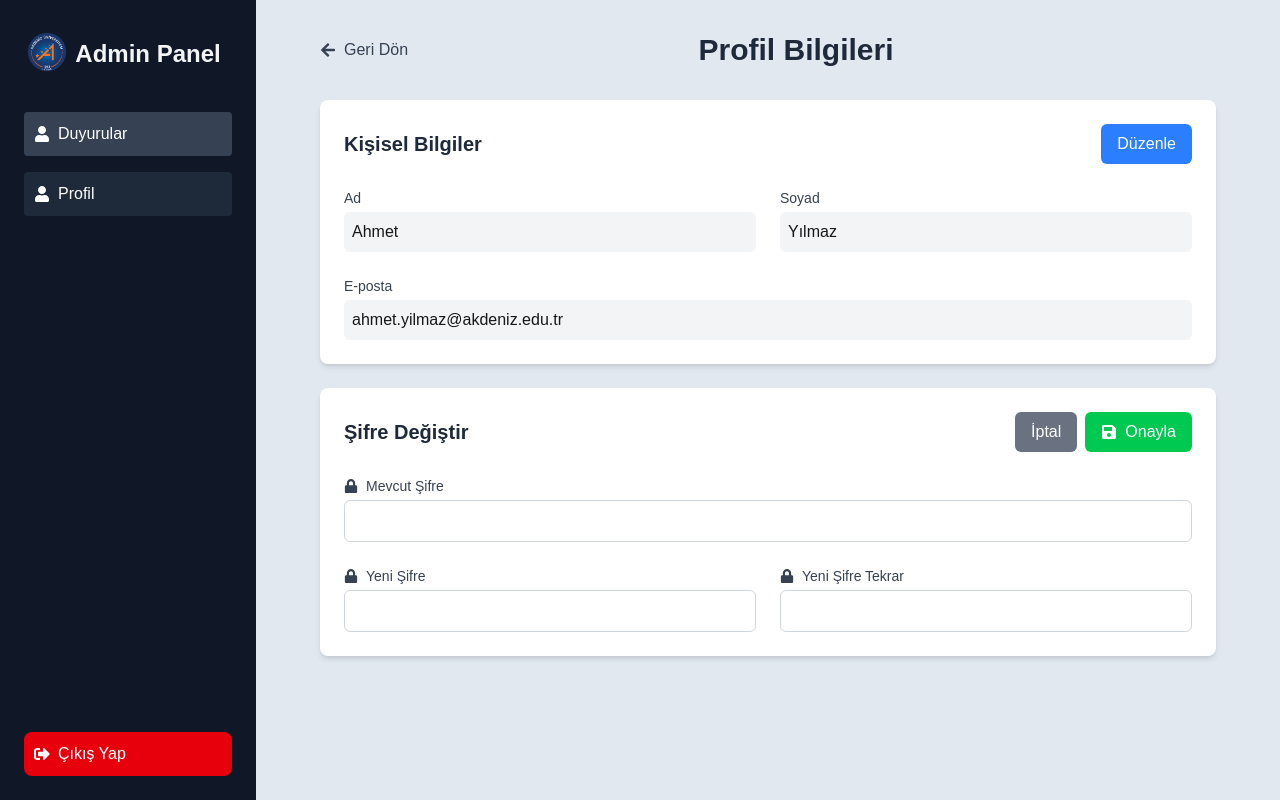
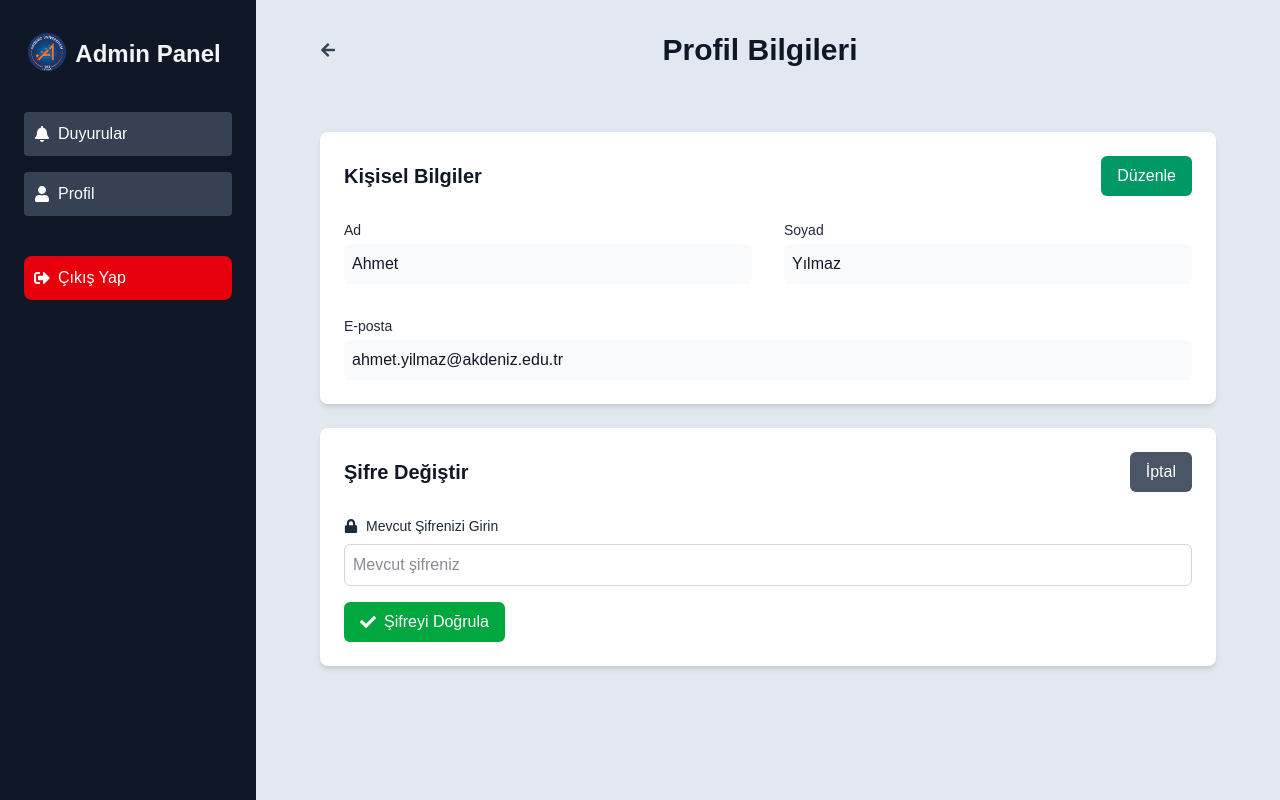
Before and after one commit to ozzlems/admin-paneli, a Next.js app: page /profil in a window 1280 px wide. Both pictures are taken after a click on the button "Şifre Değiştir". Built offline with nearby package versions, Linux system fonts and the light colour scheme.

Commit message:
profil sayfası tamamlandı

```diff
--- a/src/app/profil/page.tsx
+++ b/src/app/profil/page.tsx
@@ -1,14 +1,18 @@
 'use client';
 import { useRouter } from "next/navigation";
 import { useState } from "react";
-import { FaUser, FaLock, FaEnvelope, FaSave, FaSignOutAlt, FaArrowLeft } from "react-icons/fa";
+import { FaUser, FaLock, FaEnvelope, FaSave, FaSignOutAlt, FaArrowLeft, FaBell, FaCheck } from "react-icons/fa";
 
 export default function ProfilePage() {
   const router = useRouter();
   const [editMode, setEditMode] = useState(false);
   const [passwordEditMode, setPasswordEditMode] = useState(false);
+  const [currentPasswordVerified, setCurrentPasswordVerified] = useState(false);
 
-  // Örnek kullanıcı verileri
+  const [passwordError, setPasswordError] = useState("");
+  const [confirmPasswordError, setConfirmPasswordError] = useState("");
+
+  const currentUserPassword = "123456";
   const [userData, setUserData] = useState({
     name: "Ahmet",
     surname: "Yılmaz",
@@ -21,30 +25,74 @@ export default function ProfilePage() {
   const handleInputChange = (e: React.ChangeEvent<HTMLInputElement>) => {
     const { name, value } = e.target;
     setUserData(prev => ({ ...prev, [name]: value }));
+    setPasswordError("");
+    setConfirmPasswordError("");
   };
 
   const handleSaveProfile = () => {
-    // Profil bilgilerini kaydetme işlemi
     console.log("Profil bilgileri kaydedildi:", userData);
     setEditMode(false);
-    // Burada API çağrısı yapılabilir
+  };
+
+  const verifyCurrentPassword = () => {
+    if (!userData.currentPassword) {
+      setPasswordError("Lütfen mevcut şifrenizi girin");
+      return;
+    }
+
+    if (userData.currentPassword !== currentUserPassword) {
+      setPasswordError("Mevcut şifreniz yanlış!");
+      return;
+    }
+
+    setCurrentPasswordVerified(true);
+    setPasswordError("");
   };
 
   const handlePasswordChange = () => {
-    if (userData.newPassword !== userData.confirmPassword) {
-      alert("Yeni şifreler eşleşmiyor!");
+    if (userData.newPassword.length < 6) {
+      setPasswordError("Yeni şifre en az 6 karakter olmalıdır!");
       return;
     }
+
+    if (userData.newPassword !== userData.confirmPassword) {
+      setConfirmPasswordError("Yeni şifreler eşleşmiyor!");
+      return;
+    }
+
     console.log("Şifre değiştirildi:", userData);
     setPasswordEditMode(false);
-    // Burada şifre değiştirme API çağrısı yapılabilir
+    setCurrentPasswordVerified(false);
+    alert("Şifreniz başarıyla değiştirildi!");
+
+    setUserData(prev => ({
+      ...prev,
+      currentPassword: "",
+      newPassword: "",
+      confirmPassword: ""
+    }));
   };
 
-  return (
+  const cancelPasswordChange = () => {
+    setPasswordEditMode(false);
+    setCurrentPasswordVerified(false);
+    setPasswordError("");
+    setConfirmPasswordError("");
+    setUserData(prev => ({
+      ...prev,
+      currentPassword: "",
+      newPassword: "",
+      confirmPassword: ""
+    }));
+  };
+
+  return(
+
     <div className="flex min-h-screen">
       {/* Sidebar - Diğer sayfayla aynı */}
      <div className="w-64 bg-gray-900 text-white p-6 flex flex-col gap-6">
           <div className="flex items-left gap-2 mb-4 mt-2 mr-2 justify-center">
+            {/* Akdeniz İkonu */}
             <img src="/akdeniz.png" alt="Akdeniz Icon" className="w-10 h-10" />
             <h2 className="text-2xl font-bold text-left text-gray-100 mt-1.5">
               Admin Panel
@@ -55,14 +103,17 @@ export default function ProfilePage() {
               className="mb-4 p-2.5 rounded-sm bg-gray-700 cursor-pointer hover:bg-gray-600 flex items-center gap-2"
               onClick={() => router.push("/eski-duyurular")}
             >
-            <FaUser /> Duyurular
+              <FaBell /> Duyurular
             </li>
-          <li className="mb-4 p-2.5 rounded-sm bg-gray-800 cursor-pointer flex items-center gap-2">
+            <li
+              className="mb-4 p-2.5 rounded-sm bg-gray-700 cursor-pointer hover:bg-gray-600 flex items-center gap-2"
+              onClick={() => router.push("/profil")}
+            >
               <FaUser /> Profil
             </li>
           </ul>
           <button
-          className="flex items-center gap-2 bg-red-600 p-2.5 rounded-lg hover:bg-red-700 mt-auto"
+            className="flex items-center gap-2 bg-red-600 p-2.5 rounded-lg hover:bg-red-700"
             onClick={() => router.push("/login")}
           >
             <FaSignOutAlt /> Çıkış Yap
@@ -70,28 +121,28 @@ export default function ProfilePage() {
         </div>
 
       {/* Ana İçerik */}
-      <div className="flex-1 bg-slate-200 p-8">
+      <div className="flex-1 bg-slate-200 p-8 ">
         <div className="max-w-4xl mx-auto">
           {/* Başlık ve Geri Butonu */}
-          <div className="flex items-center justify-between mb-8">
+          <div className="flex items-center justify-between mb-8 ">
             <button
               onClick={() => router.back()}
-              className="flex items-center gap-2 text-gray-700 hover:text-gray-900"
+              className="flex items-center gap-2 text-gray-700 hover:text-gray-800 hover:scale-105 font-medium "
             >
-              <FaArrowLeft /> Geri Dön
+              <FaArrowLeft />
             </button>
-            <h1 className="text-3xl font-bold text-gray-800">Profil Bilgileri</h1>
-            <div className="w-8"></div> {/* Boş div for spacing */}
+            <h1 className="text-3xl font-bold text-gray-900">Profil Bilgileri</h1>
+            <div className="w-8  "></div> {/* Boş div for spacing */}
           </div>
 
           {/* Profil Bilgileri Kartı */}
-          <div className="bg-white rounded-lg shadow-md p-6 mb-6">
+          <div className="bg-white rounded-lg shadow-md p-6 mb-6 mt-16">
             <div className="flex justify-between items-center mb-6">
-              <h2 className="text-xl font-semibold text-gray-800">Kişisel Bilgiler</h2>
+              <h2 className="text-xl font-semibold text-gray-900">Kişisel Bilgiler</h2>
               {!editMode ? (
                 <button
                   onClick={() => setEditMode(true)}
-                  className="bg-blue-500 text-white px-4 py-2 rounded-md hover:bg-blue-600 transition-colors"
+                  className="bg-emerald-600 text-white px-4 py-2 rounded-md hover:bg-emerald-800 transition-colors font-medium"
                 >
                   Düzenle
                 </button>
@@ -99,13 +150,13 @@ export default function ProfilePage() {
                 <div className="flex gap-2">
                   <button
                     onClick={() => setEditMode(false)}
-                    className="bg-gray-500 text-white px-4 py-2 rounded-md hover:bg-gray-600 transition-colors"
+                    className="bg-gray-600 text-white px-4 py-2 rounded-md hover:bg-gray-700 transition-colors font-medium"
                   >
                     İptal
                   </button>
                   <button
                     onClick={handleSaveProfile}
-                    className="bg-green-500 text-white px-4 py-2 rounded-md hover:bg-green-600 transition-colors flex items-center gap-2"
+                    className="bg-green-600 text-white px-4 py-2 rounded-md hover:bg-green-700 transition-colors flex items-center gap-2 font-medium"
                   >
                     <FaSave /> Kaydet
                   </button>
@@ -113,100 +164,114 @@ export default function ProfilePage() {
               )}
             </div>
 
-            <div className="grid grid-cols-1 md:grid-cols-2 gap-6">
+            <div className="grid grid-cols-1 md:grid-cols-2 gap-8">
               <div>
-                <label className="block text-sm font-medium text-gray-700 mb-1">Ad</label>
+                <label className="block text-sm font-medium text-gray-800 mb-1">Ad</label>
                 {editMode ? (
                   <input
                     type="text"
                     name="name"
                     value={userData.name}
                     onChange={handleInputChange}
-                    className="w-full p-2 border border-gray-300 rounded-md focus:ring-blue-500 focus:border-blue-500"
+                    className="w-full p-2 border border-gray-300 rounded-md text-gray-900 focus:ring-blue-500 focus:border-blue-500 font-medium"
                   />
                 ) : (
-                  <p className="p-2 bg-gray-100 rounded-md">{userData.name}</p>
+                  <p className="p-2 bg-gray-50 rounded-md text-gray-900 font-medium">{userData.name}</p>
                 )}
               </div>
 
               <div>
-                <label className="block text-sm font-medium text-gray-700 mb-1">Soyad</label>
+                <label className="block text-sm font-medium text-gray-800 mb-1">Soyad</label>
                 {editMode ? (
                   <input
                     type="text"
                     name="surname"
                     value={userData.surname}
                     onChange={handleInputChange}
-                    className="w-full p-2 border border-gray-300 rounded-md focus:ring-blue-500 focus:border-blue-500"
+                    className="w-full p-2 border border-gray-300 rounded-md text-gray-900 focus:ring-blue-500 focus:border-blue-500 font-medium"
                   />
                 ) : (
-                  <p className="p-2 bg-gray-100 rounded-md">{userData.surname}</p>
+                  <p className="p-2 bg-gray-50 rounded-md text-gray-900 font-medium">{userData.surname}</p>
                 )}
               </div>
 
               <div className="md:col-span-2">
-                <label className="block text-sm font-medium text-gray-700 mb-1">E-posta</label>
+                <label className="block text-sm font-medium text-gray-800 mb-1">E-posta</label>
                 {editMode ? (
                   <input
                     type="email"
                     name="email"
                     value={userData.email}
                     onChange={handleInputChange}
-                    className="w-full p-2 border border-gray-300 rounded-md focus:ring-blue-500 focus:border-blue-500"
+                    className="w-full p-2 border border-gray-300 rounded-md text-gray-900 focus:ring-blue-500 focus:border-blue-500 font-medium"
                   />
                 ) : (
-                  <p className="p-2 bg-gray-100 rounded-md">{userData.email}</p>
+                  <p className="p-2 bg-gray-50 rounded-md text-gray-900 font-medium">{userData.email}</p>
                 )}
               </div>
             </div>
           </div>
 
+
+
           {/* Şifre Değiştirme Kartı */}
           <div className="bg-white rounded-lg shadow-md p-6">
             <div className="flex justify-between items-center mb-6">
-              <h2 className="text-xl font-semibold text-gray-800">Şifre Değiştir</h2>
+              <h2 className="text-xl font-semibold text-gray-900">Şifre Değiştir</h2>
               {!passwordEditMode ? (
                 <button
                   onClick={() => setPasswordEditMode(true)}
-                  className="bg-blue-500 text-white px-4 py-2 rounded-md hover:bg-blue-600 transition-colors"
+                  className="bg-emerald-600 text-white px-4 py-2 rounded-md hover:bg-emerald-700 transition-colors font-medium"
                 >
                   Şifre Değiştir
                 </button>
               ) : (
-                <div className="flex gap-2">
                 <button
-                    onClick={() => setPasswordEditMode(false)}
-                    className="bg-gray-500 text-white px-4 py-2 rounded-md hover:bg-gray-600 transition-colors"
+                  onClick={cancelPasswordChange}
+                  className="bg-gray-600 text-white px-4 py-2 rounded-md hover:bg-gray-700 transition-colors font-medium"
                 >
                   İptal
                 </button>
-                  <button
-                    onClick={handlePasswordChange}
-                    className="bg-green-500 text-white px-4 py-2 rounded-md hover:bg-green-600 transition-colors flex items-center gap-2"
-                  >
-                    <FaSave /> Onayla
-                  </button>
-                </div>
               )}
             </div>
 
             {passwordEditMode && (
-              <div className="grid grid-cols-1 md:grid-cols-2 gap-6">
-                <div className="md:col-span-2">
-                  <label className="block text-sm font-medium text-gray-700 mb-1 flex items-center gap-2">
-                    <FaLock /> Mevcut Şifre
+              <div className="space-y-8">
+                {!currentPasswordVerified ? (
+                  <div>
+                    <div className="mb-4">
+                      <label className="block text-sm font-medium text-gray-800 mb-2 flex items-center gap-2">
+                        <FaLock /> Mevcut Şifrenizi Girin
                       </label>
                       <input
                         type="password"
                         name="currentPassword"
                         value={userData.currentPassword}
                         onChange={handleInputChange}
-                    className="w-full p-2 border border-gray-300 rounded-md focus:ring-blue-500 focus:border-blue-500"
+                        className="w-full p-2 border border-gray-300 rounded-md text-gray-900 focus:ring-blue-500 focus:border-blue-500 font-medium"
+                        placeholder="Mevcut şifreniz"
                       />
+                      {passwordError && (
+                        <p className="mt-1 text-sm text-red-600">{passwordError}</p>
+                      )}
+                    </div>
+                    <button
+                      onClick={verifyCurrentPassword}
+                      className="bg-green-600 text-white px-4 py-2  rounded-md  hover:bg-green-700 transition-colors flex items-center gap-2 font-medium"
+                    >
+                      <FaCheck /> Şifreyi Doğrula
+                    </button>
+                  </div>
+                ) : (
+                  <div className="grid grid-cols-1 md:grid-cols-2 gap-6">
+                    <div className="md:col-span-2 bg-green-50 p-3 rounded-md border border-green-200">
+                      <p className="text-green-800 flex items-center gap-2">
+                        <FaCheck className="text-green-600" /> Mevcut şifre doğrulandı
+                      </p>
                     </div>
 
                     <div>
-                  <label className="block text-sm font-medium text-gray-700 mb-1 flex items-center gap-2">
+                      <label className="block text-sm font-medium text-gray-800 mb-1 flex items-center gap-2">
                         <FaLock /> Yeni Şifre
                       </label>
                       <input
@@ -214,12 +279,13 @@ export default function ProfilePage() {
                         name="newPassword"
                         value={userData.newPassword}
                         onChange={handleInputChange}
-                    className="w-full p-2 border border-gray-300 rounded-md focus:ring-blue-500 focus:border-blue-500"
+                        className="w-full p-2 border border-gray-300 rounded-md text-gray-900 focus:ring-blue-500 focus:border-blue-500 font-medium"
+                        placeholder="En az 6 karakter"
                       />
                     </div>
 
                     <div>
-                  <label className="block text-sm font-medium text-gray-700 mb-1 flex items-center gap-2">
+                      <label className="block text-sm font-medium text-gray-800 mb-1 flex items-center gap-2">
                         <FaLock /> Yeni Şifre Tekrar
                       </label>
                       <input
@@ -227,9 +293,24 @@ export default function ProfilePage() {
                         name="confirmPassword"
                         value={userData.confirmPassword}
                         onChange={handleInputChange}
-                    className="w-full p-2 border border-gray-300 rounded-md focus:ring-blue-500 focus:border-blue-500"
+                        className="w-full p-2 border border-gray-300 rounded-md text-gray-900 focus:ring-blue-500 focus:border-blue-500 font-medium"
+                        placeholder="Şifreyi tekrar girin"
                       />
+                      {confirmPasswordError && (
+                        <p className="mt-1 text-sm text-red-600">{confirmPasswordError}</p>
+                      )}
                     </div>
+
+                    <div className="md:col-span-2 mt-2">
+                      <button
+                        onClick={handlePasswordChange}
+                        className="bg-blue-500 text-white px-4 py-2 rounded-md hover:bg-blue-600 transition-colors flex items-center gap-2 font-medium w-full justify-center"
+                      >
+                        <FaSave /> Şifreyi Değiştir
+                      </button>
+                    </div>
+                  </div>
+                )}
               </div>
             )}
           </div>
```
Lines whose indentation alone changed are shown as unchanged.
